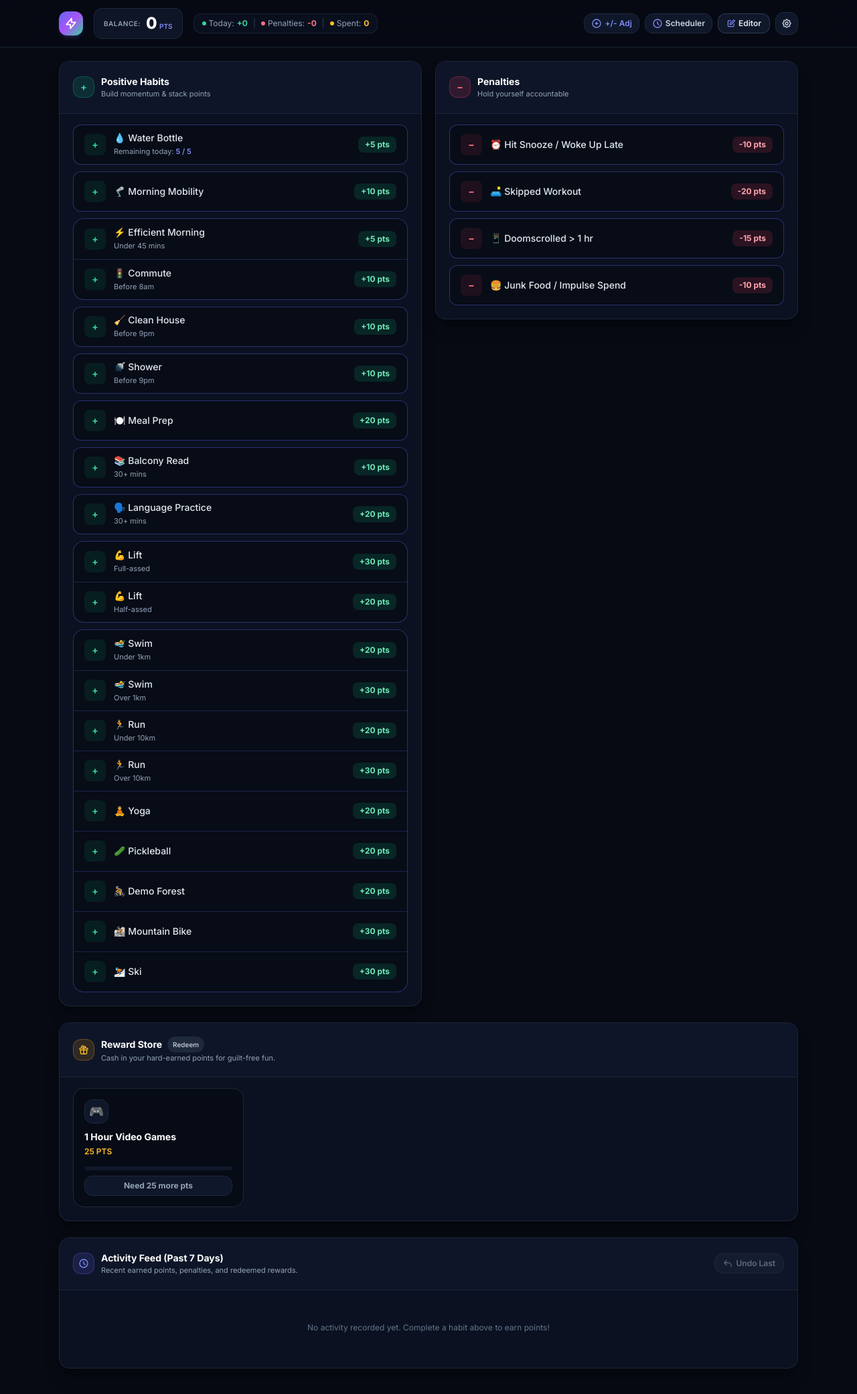
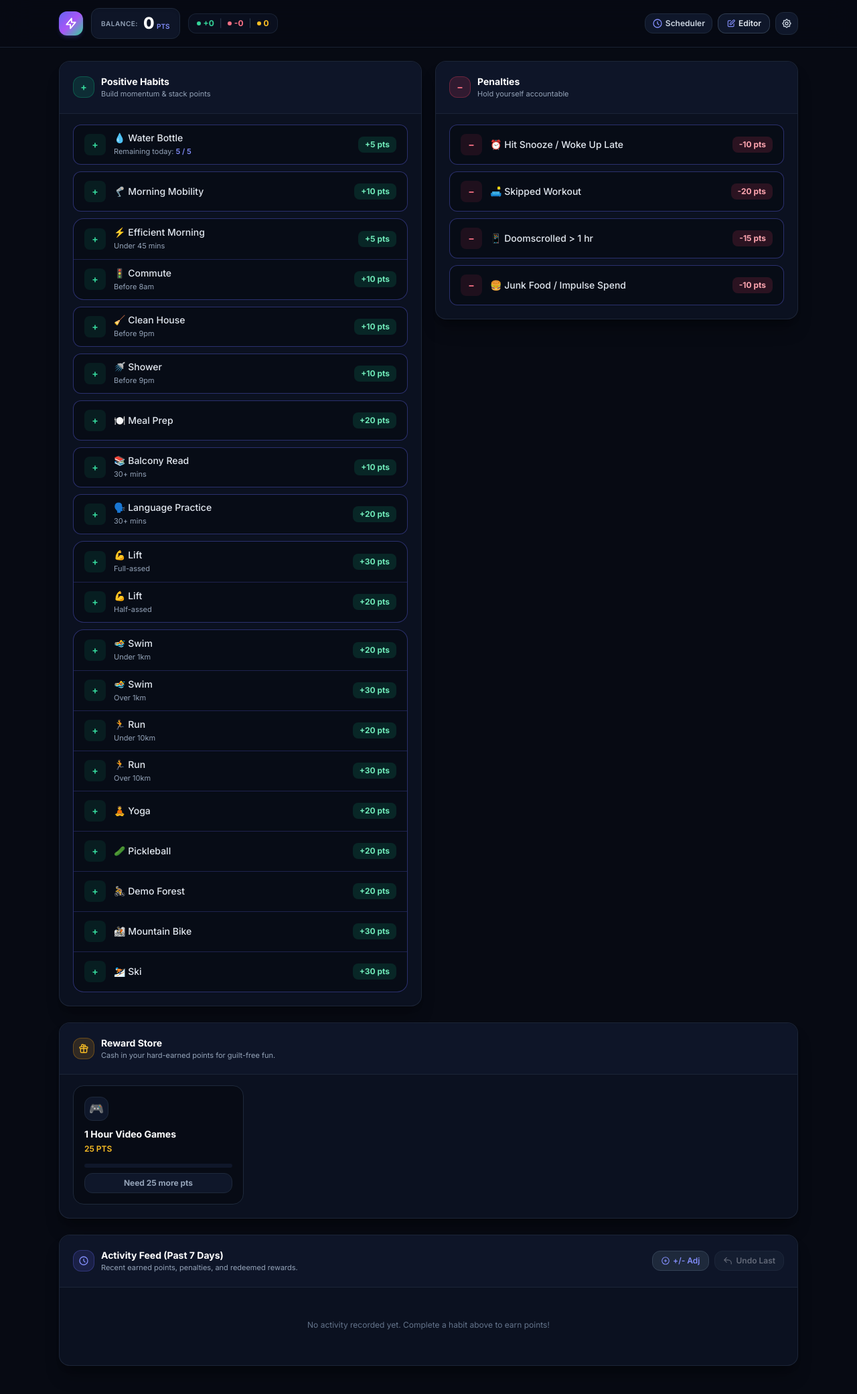
Before and after one commit to JustinHuchet/HabitTracker, a plain HTML site: page index.html in a window 1280 px wide. Shown: the whole page at 67% size. Drawn offline with nearby package versions, Linux system fonts and the light colour scheme.

Commit message:
Add files via upload
Moved Point Adjustment Button: Relocated the 1-Time Point Adjustment (+/- Adj) button from the top header directly into the Activity Feed section header for cleaner mobile layout and accessibility.

Mobile Daily Stats Restored: Restored the mini summary pill displaying today's earned points, penalties, and spent totals so it remains fully visible on mobile screens.

Cleaned Reward Store Header: Removed the "Redeem" badge tag next to the "Reward Store" title.

Corrected Reward Redemption Scroll Direction: Updated redeemReward() so that redeeming a reward smoothly scrolls the viewport down toward the activity log/balance update rather than shifting upward.

```diff
--- a/index.html
+++ b/index.html
@@ -86,8 +86,8 @@
     <div class="max-w-6xl mx-auto px-3 sm:px-6 py-2.5 sm:py-3">
       <div class="flex items-center justify-between gap-2">
 
-        <!-- Brand & Live Balance Pill -->
-        <div class="flex items-center gap-2.5 sm:gap-4">
+        <!-- Brand, Live Balance Pill & Today Stats -->
+        <div class="flex items-center gap-2 sm:gap-3 flex-wrap">
           <div class="flex items-center gap-2">
             <div class="w-8 h-8 sm:w-9 sm:h-9 rounded-xl bg-gradient-to-br from-indigo-500 via-purple-500 to-emerald-400 flex items-center justify-center shadow-md shadow-indigo-500/20 shrink-0">
               <svg class="w-4 h-4 sm:w-5 sm:h-5 text-white" fill="none" stroke="currentColor" stroke-width="2.2" viewBox="0 0 24 24">
@@ -101,32 +101,32 @@
           </div>
 
           <!-- Live Balance Counter -->
-          <div class="relative flex items-center gap-2 bg-slate-900/90 border border-slate-800 rounded-xl px-3 py-1 sm:px-3.5 sm:py-1.5 shadow-inner">
+          <div class="relative flex items-center gap-2 bg-slate-900/90 border border-slate-800 rounded-xl px-2.5 py-1 sm:px-3.5 sm:py-1.5 shadow-inner">
             <span class="text-[10px] uppercase tracking-wider font-semibold text-slate-400 hidden sm:inline">Balance:</span>
             <div class="flex items-baseline gap-1">
-              <span id="liveBalance" class="text-lg sm:text-2xl font-extrabold tracking-tight text-white">0</span>
+              <span id="liveBalance" class="text-base sm:text-2xl font-extrabold tracking-tight text-white">0</span>
               <span class="text-[10px] font-semibold text-indigo-400">PTS</span>
             </div>
             <div id="floatingDeltaContainer" class="pointer-events-none absolute -top-2 right-2"></div>
           </div>
 
-          <!-- Today's Mini Stats -->
-          <div class="hidden md:flex items-center gap-2 bg-slate-900/50 border border-slate-800/80 rounded-xl px-3 py-1.5 text-xs">
+          <!-- Today's Mini Stats (Visible on mobile & desktop) -->
+          <div class="flex items-center gap-1.5 sm:gap-2 bg-slate-900/50 border border-slate-800/80 rounded-xl px-2.5 py-1 sm:px-3 sm:py-1.5 text-[11px] sm:text-xs">
             <div class="flex items-center gap-1">
               <span class="w-1.5 h-1.5 rounded-full bg-emerald-400"></span>
-              <span class="text-slate-400">Today:</span>
+              <span class="text-slate-400 hidden xs:inline">Today:</span>
               <span id="todayEarned" class="font-bold text-emerald-400">+0</span>
             </div>
             <span class="text-slate-700">|</span>
             <div class="flex items-center gap-1">
               <span class="w-1.5 h-1.5 rounded-full bg-rose-400"></span>
-              <span class="text-slate-400">Penalties:</span>
+              <span class="text-slate-400 hidden xs:inline">Penalties:</span>
               <span id="todayLost" class="font-bold text-rose-400">-0</span>
             </div>
             <span class="text-slate-700">|</span>
             <div class="flex items-center gap-1">
               <span class="w-1.5 h-1.5 rounded-full bg-amber-400"></span>
-              <span class="text-slate-400">Spent:</span>
+              <span class="text-slate-400 hidden xs:inline">Spent:</span>
               <span id="todaySpent" class="font-bold text-amber-400">0</span>
             </div>
           </div>
@@ -134,18 +134,6 @@
 
         <!-- Action Controls & Quick Buttons -->
         <div class="flex items-center gap-1.5 sm:gap-2">
-          <!-- 1-Time Point Adjustment Quick Button -->
-          <button
-            onclick="openManualAdjustmentModal()"
-            title="Apply 1-Time Point Adjustment"
-            class="p-2 sm:px-2.5 sm:py-1.5 rounded-xl bg-slate-900 hover:bg-slate-800 border border-slate-800 text-indigo-400 hover:text-indigo-300 transition-all active:scale-95 cursor-pointer flex items-center gap-1 text-xs font-semibold"
-          >
-            <svg class="w-4 h-4" fill="none" stroke="currentColor" stroke-width="2" viewBox="0 0 24 24">
-              <path stroke-linecap="round" stroke-linejoin="round" d="M12 9v3m0 0v3m0-3h3m-3 0H9m12 0a9 9 0 11-18 0 9 9 0 0118 0z" />
-            </svg>
-            <span class="hidden sm:inline">+/- Adj</span>
-          </button>
-
           <!-- Scheduler Button -->
           <button
             onclick="openResetConfigModal()"
@@ -339,7 +327,7 @@
 
     <!-- Section 2: Reward Store -->
     <section aria-labelledby="rewards-heading" class="bg-slate-900/60 border border-slate-800/90 rounded-2xl p-4 sm:p-5 shadow-xl shadow-black/25">
-      <!-- Sticky Reward Store Header (Consistent Design) -->
+      <!-- Sticky Reward Store Header (Consistent Design & Cleaned Title) -->
       <div class="sticky top-[var(--header-height)] z-20 bg-slate-900/95 backdrop-blur-xl -mx-4 -mt-4 p-4 sm:-mx-5 sm:-mt-5 sm:p-5 mb-4 border-b border-slate-800/80 rounded-t-2xl">
         <div class="flex flex-col sm:flex-row sm:items-center justify-between gap-3">
           <div class="flex items-center gap-2.5">
@@ -351,7 +339,6 @@
             <div>
               <h2 id="rewards-heading" class="text-sm font-bold text-white flex items-center gap-2">
                 <span>Reward Store</span>
-                <span id="rewardsModeBadge" class="text-[10px] font-medium px-2 py-0.5 rounded-full bg-slate-800 text-slate-300">Redeem</span>
               </h2>
               <p id="rewardsSubtitle" class="text-[11px] text-slate-400">Cash in your hard-earned points for guilt-free fun.</p>
             </div>
@@ -401,9 +388,9 @@
       <div id="rewardStoreGrid" class="grid grid-cols-1 sm:grid-cols-2 lg:grid-cols-4 gap-3.5"></div>
     </section>
 
-    <!-- Section 3: Today's Activities -->
-    <section aria-labelledby="log-heading" class="bg-slate-900/60 border border-slate-800/90 rounded-2xl p-4 sm:p-5 shadow-xl shadow-black/25">
-      <!-- Sticky Activity Feed Header (Consistent Design) -->
+    <!-- Section 3: Today's Activities / Activity Feed -->
+    <section id="activitySection" aria-labelledby="log-heading" class="bg-slate-900/60 border border-slate-800/90 rounded-2xl p-4 sm:p-5 shadow-xl shadow-black/25">
+      <!-- Sticky Activity Feed Header (Includes 1-Time Adjustment Button) -->
       <div class="sticky top-[var(--header-height)] z-20 bg-slate-900/95 backdrop-blur-xl -mx-4 -mt-4 p-4 sm:-mx-5 sm:-mt-5 sm:p-5 mb-4 border-b border-slate-800/80 rounded-t-2xl">
         <div class="flex flex-col sm:flex-row sm:items-center justify-between gap-3">
           <div class="flex items-center gap-2.5">
@@ -417,7 +404,19 @@
               <p class="text-[11px] text-slate-400">Recent earned points, penalties, and redeemed rewards.</p>
             </div>
           </div>
-          <div class="flex items-center gap-2">
+          <div class="flex items-center gap-2 flex-wrap">
+            <!-- 1-Time Point Adjustment Quick Button -->
+            <button
+              onclick="openManualAdjustmentModal()"
+              title="Apply 1-Time Point Adjustment"
+              class="px-3 py-1.5 rounded-xl bg-slate-800 hover:bg-slate-700 text-indigo-400 hover:text-indigo-300 border border-slate-700 transition-all active:scale-95 cursor-pointer flex items-center gap-1 text-xs font-semibold"
+            >
+              <svg class="w-3.5 h-3.5" fill="none" stroke="currentColor" stroke-width="2" viewBox="0 0 24 24">
+                <path stroke-linecap="round" stroke-linejoin="round" d="M12 9v3m0 0v3m0-3h3m-3 0H9m12 0a9 9 0 11-18 0 9 9 0 0118 0z" />
+              </svg>
+              <span>+/- Adj</span>
+            </button>
+
             <button
               id="undoLastBtn"
               onclick="undoLastAction()"
@@ -864,6 +863,12 @@
       renderAll();
       animateBalanceChange(-reward.cost);
       showToast(`Enjoy! Redeemed "${emojiPrefix}${reward.title}" (-${reward.cost} pts)`, 'reward');
+
+      // Scroll down toward the activity section smoothly
+      const activitySection = document.getElementById('activitySection');
+      if (activitySection) {
+        activitySection.scrollIntoView({ behavior: 'smooth', block: 'start' });
+      }
     }
 
     function undoLastAction() {
@@ -987,7 +992,6 @@
       const posForm = document.getElementById('positiveForm');
       const negForm = document.getElementById('negativeForm');
 
-      const rewardsBadge = document.getElementById('rewardsModeBadge');
       const rewardsSubtitle = document.getElementById('rewardsSubtitle');
       const addRewardBtnEl = document.getElementById('addRewardBtnEl');
       const rewardForm = document.getElementById('rewardForm');
@@ -998,10 +1002,6 @@
         if (addPosBtn) addPosBtn.classList.remove('hidden');
         if (addNegBtn) addNegBtn.classList.remove('hidden');
 
-        if (rewardsBadge) {
-          rewardsBadge.textContent = 'Edit Mode';
-          rewardsBadge.className = 'text-[10px] font-medium px-2 py-0.5 rounded-full bg-indigo-500/20 text-indigo-300 border border-indigo-500/30';
-        }
         if (rewardsSubtitle) rewardsSubtitle.textContent = 'Click any reward to edit its details.';
         if (addRewardBtnEl) addRewardBtnEl.classList.remove('hidden');
       } else {
@@ -1012,10 +1012,6 @@
         if (posForm) posForm.classList.add('hidden');
         if (negForm) negForm.classList.add('hidden');
 
-        if (rewardsBadge) {
-          rewardsBadge.textContent = 'Redeem';
-          rewardsBadge.className = 'text-[10px] font-medium px-2 py-0.5 rounded-full bg-slate-800 text-slate-300';
-        }
         if (rewardsSubtitle) rewardsSubtitle.textContent = 'Cash in your hard-earned points for guilt-free fun.';
         if (addRewardBtnEl) addRewardBtnEl.classList.add('hidden');
         if (rewardForm) rewardForm.classList.add('hidden');
```
